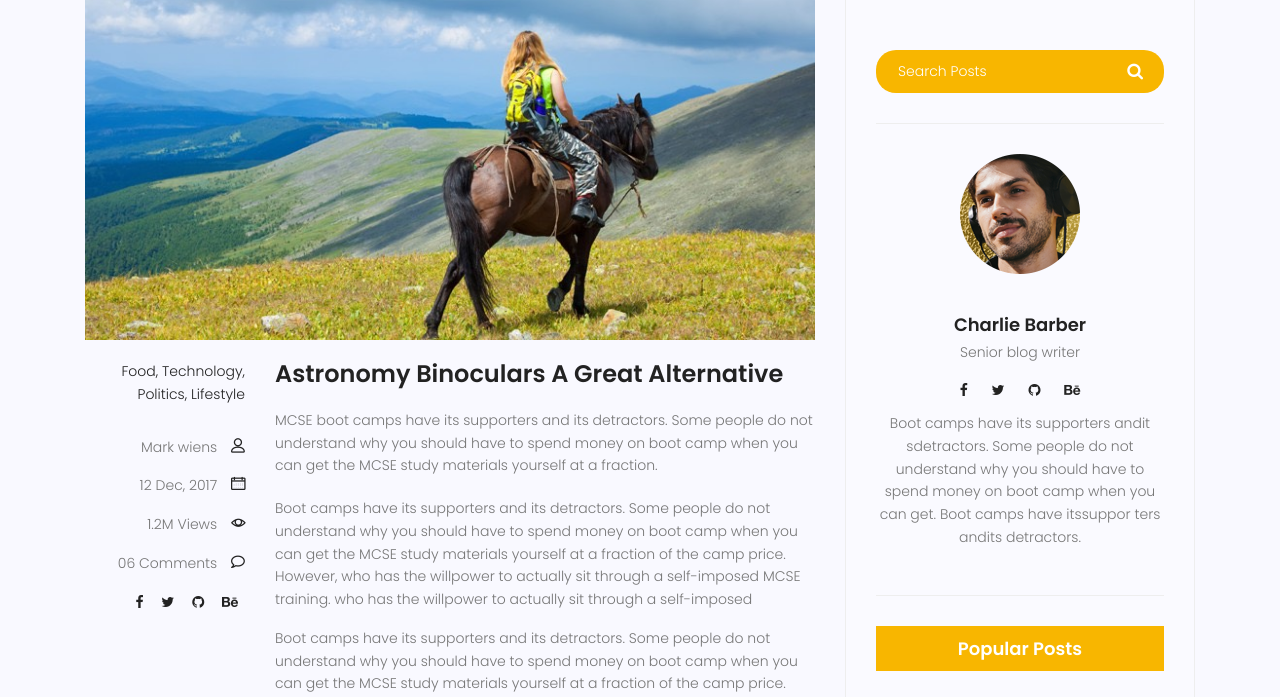
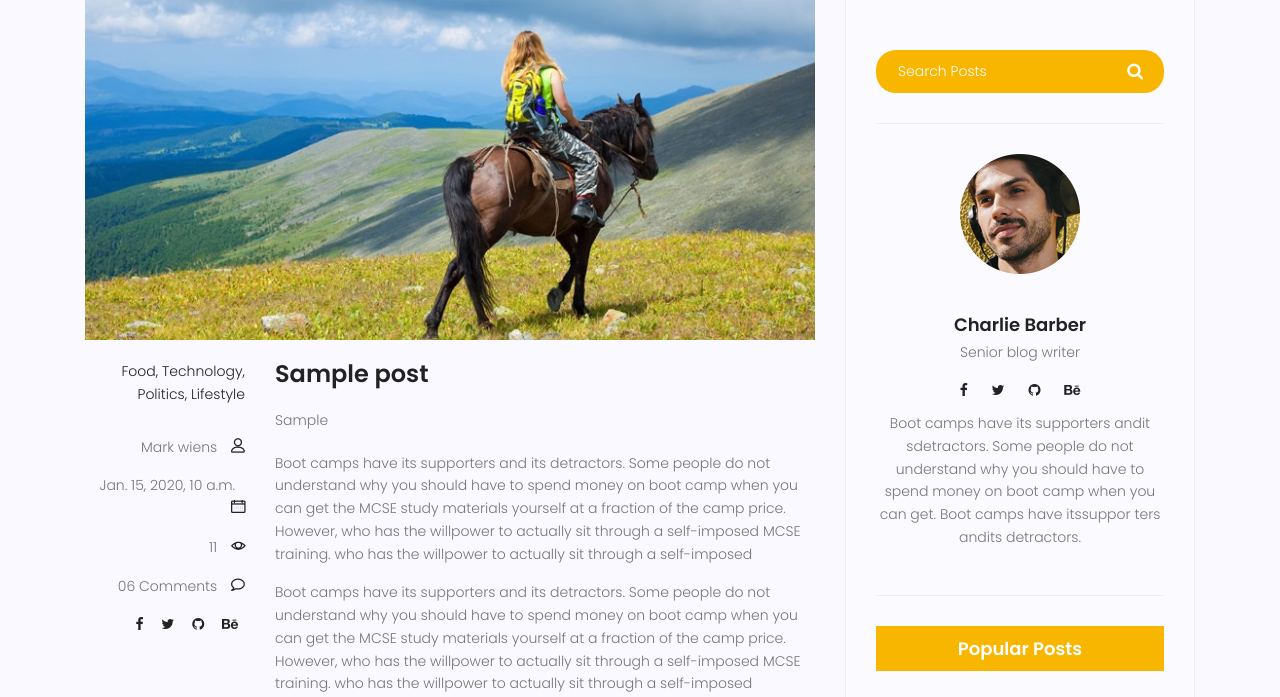
Before and after one commit to name-amir/mysite, a Django app: page /blog//single in a window 1280 px wide. Shown: the part 421-1118 px from the top of the page. Run offline with Django 5.2, Linux system fonts and the light colour scheme; tables that the repository leaves empty hold one stand-in row (values such as "Sample post"); some libraries are stand-ins or nearby versions.

Commit message:
tamrin 1

```diff
--- a/blog/urls.py
+++ b/blog/urls.py
@@ -1,14 +1,13 @@
-
 from django.urls import path
-from blog.views import *
+from blog.views import blog_view, blog_single
 
 app_name = 'blog'
 
 urlpatterns = [
     path('', blog_view, name='index'),
     path('/single', blog_single, name='single'),
-    # path('<str:name>/lastname/<str:family_name>/<int:age>', test, name='test')
-    path('post-<int:pid>', test, name='test')
+]
 
-
-]
+    # path('blog/<int:pk>/', counted_views.blog_single, name='blog_single'),
+    # path('/single-<int:pid>/', blog_single, name='single'),
+    # path('post-<int:pid>', test, name='test')
--- a/blog/views.py
+++ b/blog/views.py
@@ -1,18 +1,30 @@
-from django.shortcuts import render,get_object_or_404
+from django.shortcuts import render, get_object_or_404
 from blog.models import Post
+from django.utils import timezone
+from django.db.models import F
+
 
 # Create your views here.
+
 def blog_view(request):
-    posts = Post.objects.filter(status=1)
-    context = {'posts':posts}
-    return render(request, 'blog/blog-home.html', context)
+    current_time = timezone.now()
+    posts = Post.objects.filter(published_date__lte=current_time)
+    return render(request, 'blog/blog-home.html', {'posts': posts})
 
 def blog_single(request):
-    return render(request, 'blog/blog-single.html')
+
+    post = Post.objects.filter(published_date__lte=timezone.now()).order_by('-published_date').first()
+    if post:
+        post.counted_views += 1
+        post.save()
+    context = {'post': post}
+    return render(request, 'blog/blog-single.html', context)
+
 
 # def test(request,name,family_name,age):
 def test(request,pid):
     # post = Post.objects.get(id=pid)
     post = get_object_or_404(Post,pk=pid)
     context = {'post':post}
+
     return render(request, 'test.html', context)
--- a/templates/blog/blog-single.html
+++ b/templates/blog/blog-single.html
@@ -43,9 +43,9 @@
 						<div class="user-details row">
 							<p class="user-name col-lg-12 col-md-12 col-6"><a href="#">Mark wiens</a> <span
 									class="lnr lnr-user"></span></p>
-							<p class="date col-lg-12 col-md-12 col-6"><a href="#">12 Dec, 2017</a> <span
+							<p class="date col-lg-12 col-md-12 col-6"><a href="#">{{post.published_date}}</a> <span
 									class="lnr lnr-calendar-full"></span></p>
-							<p class="view col-lg-12 col-md-12 col-6"><a href="#">1.2M Views</a> <span
+							<p class="view col-lg-12 col-md-12 col-6"><a href="#">{{post.counted_views}}</a> <span
 									class="lnr lnr-eye"></span></p>
 							<p class="comments col-lg-12 col-md-12 col-6"><a href="#">06 Comments</a> <span
 									class="lnr lnr-bubble"></span></p>
@@ -58,11 +58,9 @@
 						</div>
 					</div>
 					<div class="col-lg-9 col-md-9">
-						<h3 class="mt-20 mb-20">Astronomy Binoculars A Great Alternative</h3>
+						<h3 class="mt-20 mb-20">{{post.title}}</h3>
 						<p class="excert">
-							MCSE boot camps have its supporters and its detractors. Some people do not understand why
-							you should have to spend money on boot camp when you can get the MCSE study materials
-							yourself at a fraction.
+							{{post.conttent}}
 						</p>
 						<p>
 							Boot camps have its supporters and its detractors. Some people do not understand why you
@@ -276,7 +274,7 @@
 						</form>
 					</div>
 					<div class="single-sidebar-widget user-info-widget">
-						<img src="{% static 'img/blog/user-info.png" alt="">
+						<img src="{% static 'img/blog/user-info.png' %}" alt="">
 						<a href="#">
 							<h4>Charlie Barber</h4>
 						</a>
```
